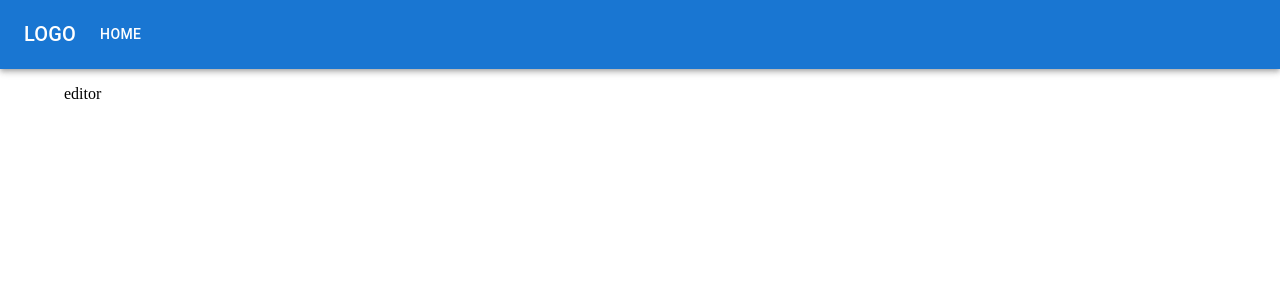
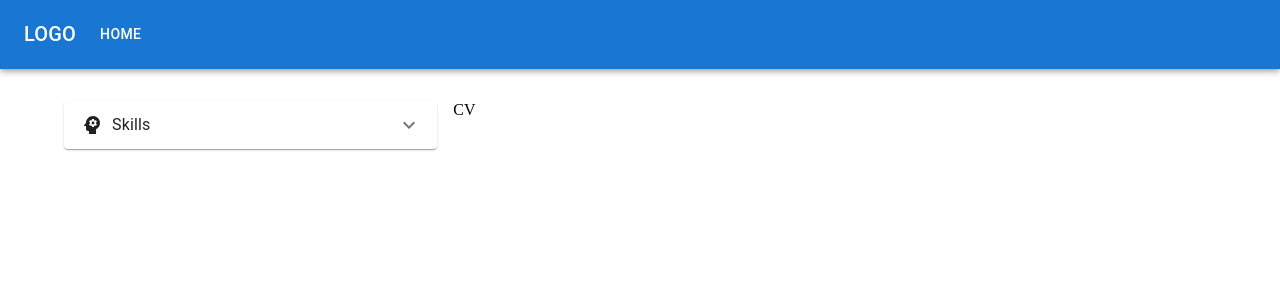
Before and after one commit to foad-heidari/cv_maker, a React (Create React App) app in the folder frontend/: page /editor in a window 1280 px wide. Shown: the top 300 px of the page. Built offline with nearby package versions, Linux system fonts and the light colour scheme.

Commit message:
feat(Skills): :art: Create CV skills editor

```diff
--- a/frontend/src/App.tsx
+++ b/frontend/src/App.tsx
@@ -1,8 +1,7 @@
 import AppBar from './components/AppBar';
 import Home from './screens/home'
 import './app.css'
-import { Container } from '@mui/material';
-import { BrowserRouter, Route, Router, Routes } from 'react-router-dom';
+import { BrowserRouter, Route, Routes } from 'react-router-dom';
 import CVEditor from './screens/editor';
 import React from 'react';
 
@@ -11,12 +10,10 @@ function App() {
     <>
       <BrowserRouter>
         <AppBar />
-        <Container sx={{ my: 2 }} maxWidth="lg" >
           <Routes>
             <Route path="/" element={<Home />} />
             <Route path="editor" element={<CVEditor />} />
           </Routes>
-        </Container>
       </BrowserRouter>
     </>
   );
--- /dev/null
+++ b/frontend/src/screens/editor/ContentEditor.tsx
@@ -0,0 +1,55 @@
+
+import {
+    Accordion,
+    AccordionDetails,
+    AccordionSummary,
+    Button,
+    Divider,
+    Grid,
+    List,
+    Typography,
+} from '@mui/material';
+import ExpandMoreIcon from '@mui/icons-material/ExpandMore';
+import PsychologyIcon from '@mui/icons-material/Psychology';
+import AddCircleIcon from '@mui/icons-material/AddCircle';
+
+import InputItem from './components/InputItem';
+
+
+export default function ContentEditor() {
+
+    return (
+        <>
+            <Accordion>
+                <AccordionSummary
+                    expandIcon={<ExpandMoreIcon />}
+                    aria-controls="panel1a-content"
+                    id="panel1a-header"
+
+                >
+                    <PsychologyIcon sx={{ mr: 1 }} />
+                    <Typography>Skills</Typography>
+                </AccordionSummary>
+                <AccordionDetails>
+                    <List sx={{ p: 0 }}>
+                        <Divider component="li" />
+                        <InputItem />
+
+                    </List>
+
+                    <Divider sx={{ mb: 2 }} />
+                    <Grid
+                        container
+                        direction="row"
+                        justifyContent="center"
+                        alignItems="center"
+                    >
+                        <Button variant="outlined" startIcon={<AddCircleIcon />}>
+                            Skill
+                        </Button>
+                    </Grid>
+                </AccordionDetails>
+            </Accordion>
+        </>
+    );
+}
--- /dev/null
+++ b/frontend/src/screens/editor/ContentPreview.tsx
@@ -0,0 +1,4 @@
+
+export default function ContentPreview() {
+  return <div>CV</div>;
+}
--- /dev/null
+++ b/frontend/src/screens/editor/components/InputItem.tsx
@@ -0,0 +1,23 @@
+import { IconButton, ListItem, TextField } from '@mui/material';
+import ExpandMoreIcon from '@mui/icons-material/ExpandMore';
+import ExpandLessIcon from '@mui/icons-material/ExpandLess';
+import DeleteOutlineIcon from '@mui/icons-material/DeleteOutline';
+
+function InputItem() {
+    return (
+        <ListItem sx={{ px: 0, py: 1, mb: 2 }}>
+            <TextField id="standard-basic" variant="standard" />
+            <IconButton sx={{ p: 0 }}>
+                <ExpandLessIcon />
+            </IconButton >
+            <IconButton sx={{ p: 0 }}>
+                <ExpandMoreIcon />
+            </IconButton>
+            <IconButton sx={{ p: 0 }}>
+                <DeleteOutlineIcon />
+            </IconButton>
+        </ListItem>
+    );
+}
+
+export default InputItem;
--- a/frontend/src/screens/editor/index.tsx
+++ b/frontend/src/screens/editor/index.tsx
@@ -1,3 +1,19 @@
+import { Container, Grid } from "@mui/material";
+import ContentEditor from "./ContentEditor";
+import ContentPreview from "./ContentPreview";
+
 export default function CVEditor() {
-  return <div>editor</div>;
+  return (
+    <Container>
+    <Grid container spacing={2} sx={{ my: 2 }}>
+      <Grid item xs={4}>
+        <ContentEditor />
+      </Grid>
+      <Grid item xs={8}>
+        <ContentPreview />
+      </Grid>
+    </Grid>
+    </Container>
+
+  );
 }
--- a/frontend/src/screens/home/index.tsx
+++ b/frontend/src/screens/home/index.tsx
@@ -1,15 +1,15 @@
 
-import { Divider, Typography } from '@mui/material';
+import { Container, Divider, Typography } from '@mui/material';
 import TemplateCard from './componets/TemplateCard';
 
 export default function Home() {
     return (
-        <>
+        <Container sx={{ my: 2 }} maxWidth="lg" >
             <Typography variant="h6" component="h2">
                 Please select one of the CV Tamplates
             </Typography>
             <Divider sx={{ my: 2 }} />
             <TemplateCard />
-        </>
+        </Container>
     );
 }
```
